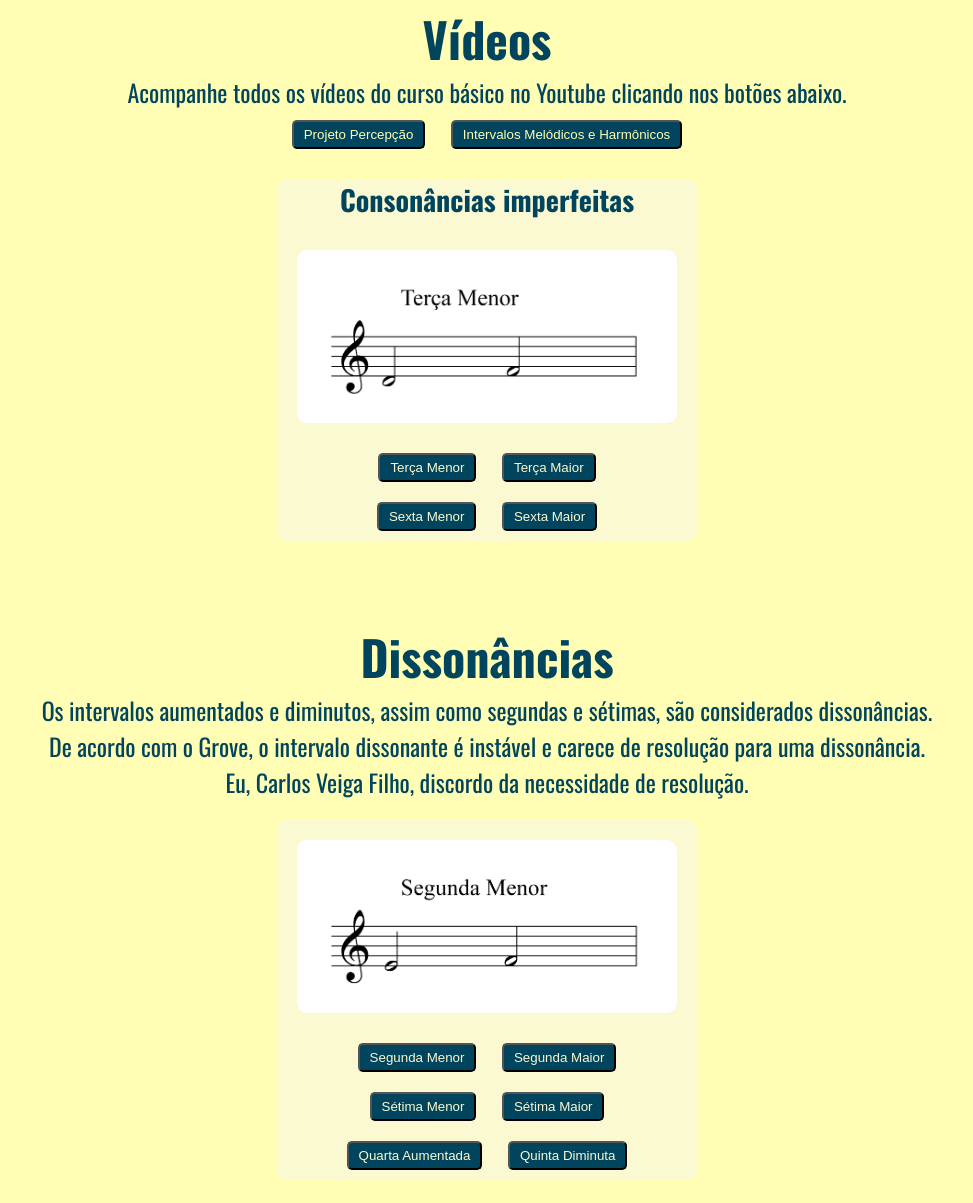
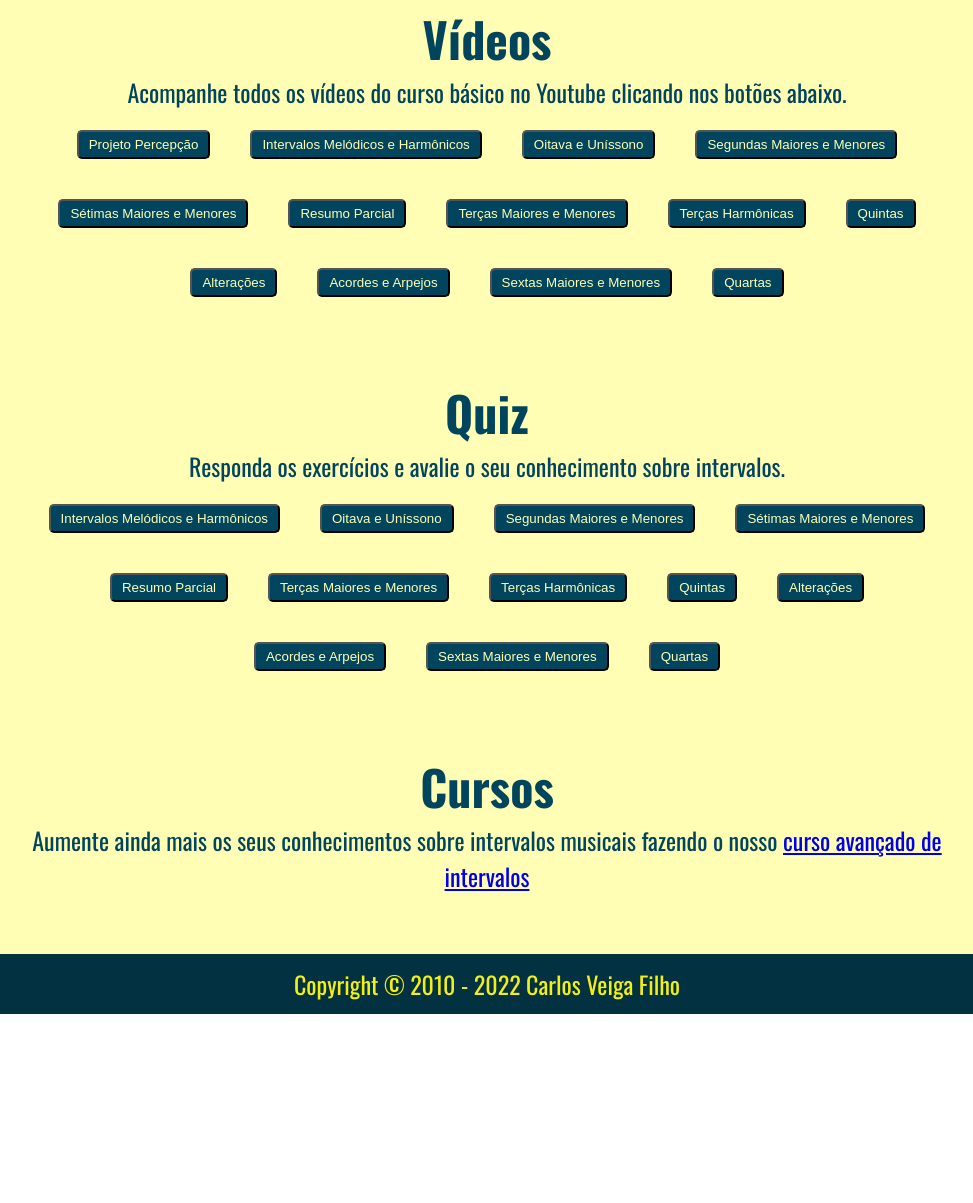
Before and after one commit to carlos5veiga/intervalos, a plain HTML site: page intervalos.html in a window 1280 px wide. Shown: the part 468-1671 px from the top of the page, without its empty margins (153-1126 px from the left). After the commit the page ends 1482 px from the top, so only its background shows below. Drawn offline with nearby package versions, Linux system fonts and the light colour scheme.

Commit message:
Project V2

```diff
--- a/css/styles.css
+++ b/css/styles.css
@@ -148,6 +148,17 @@ main {
     margin: 10px;
 }
 
+.btn-container-all {
+    display: flex;
+    flex-wrap: wrap;
+    justify-content: center;
+}
+
+.btn-container-all button {
+    margin: 20px;
+    padding: 5px 10px;
+}
+
 .footer-title {
     color: #f3ef15;
     font-size: 1rem;
@@ -158,6 +169,10 @@ main {
     color: #fffeb4;
     background-color: #00455d;
     text-decoration: none;
+}
+
+#cursos {
+    margin-bottom: 60px;
 }
 
 @media(min-width: 576px) {
--- a/intervalos.html
+++ b/intervalos.html
@@ -36,11 +36,12 @@
 
     <header class="nav-container">
         <nav class="nav-main">
-            <a class="nav-brand" href="#">Intervalos</a>
+            <a class="nav-brand" href="index.html">Intervalos</a>
             <ul class="menu-items">
                 <li><a href="#introducao">Introdução</a></li>
                 <li><a href="#videos">Vídeos</a></li>
                 <li><a href="#quiz">Quiz</a></li>
+                <li><a href="#cursos">Cursos</a></li>
                 <li><a href="index.html">Home</a></li>
             </ul>
         </nav>
@@ -49,7 +50,7 @@
     <main>
         <section class="section-container" id="introducao">
             <h1 class="section-title">Introdução</h1>
-            <p class="section-description">Esta página oferece gratuitamente um curso básico de intervalos através de vídeos e exercícios de percepção de intervalos (Quiz).<br> Você pode fazer todo o curso e se desejar se aprofundar pode comprar o meu curso completo de intervalos clicando
+            <p class="section-description">Esta página oferece gratuitamente um curso básico de intervalos através de vídeos e exercícios de percepção de intervalos (Quiz).<br> Você pode fazer todo o curso e se desejar se aprofundar pode conhecer o meu curso completo de intervalos clicando
                 <a href="https://semanadamusica.tutoriaisemmusica.com.br/7b39854/semana-da-musica/venda-curso-intervalos" target="_blank">aqui</a>. O curso completo possui mais vídeos, exercícios, teoria e percepção para você dominar os intervalos musicais.
             </p>
         </section>
@@ -59,66 +60,51 @@
             </p>
             <div class="card">
                 <div class="card-container">
-                    <div class="btn-container">
+                    <div class="btn-container-all">
                         <button class="card-button"><a href="https://youtu.be/rLIlNVrV6Kg" target="blank"">Projeto Percepção</a></button>
                         <button class="card-button"><a href="https://youtu.be/MqUINJXEpKg" target="blank"">Intervalos Melódicos e Harmônicos</a></button>
-                    </div>
-                </div>
-                <div class="card-container">
-                    <div class="card-item">
-                        <h3>Consonâncias imperfeitas</h3>
-                        <img name="consimperfeita" src="img/terca-menor.jpg" alt="Imperfeitas">
-                        <div class="btn-container">
-                            <button class="card-button" id="btn-terca-menor">Terça Menor</button>
-                            <button class="card-button" id="btn-terca-maior">Terça Maior</button>
-                        </div>
-                        <div class="btn-container">
-                            <button class="card-button" id="btn-sexta-menor">Sexta Menor</button>
-                            <button class="card-button" id="btn-sexta-maior">Sexta Maior</button>
-                        </div>
+                        <button class="card-button"><a href="https://youtu.be/CTi9qxZcbBg" target="blank"">Oitava e Uníssono</a></button>
+                        <button class="card-button"><a href="https://youtu.be/13nATL1vL0s" target="blank"">Segundas Maiores e Menores</a></button>
+                        <button class="card-button"><a href="https://youtu.be/rtWR-Bvpwxw" target="blank"">Sétimas Maiores e Menores</a></button>
+                        <button class="card-button"><a href="https://youtu.be/9C0VzEd1wZI" target="blank"">Resumo Parcial</a></button>
+                        <button class="card-button"><a href="https://youtu.be/0rlZ6v3DL10" target="blank"">Terças Maiores e Menores</a></button>
+                        <button class="card-button"><a href="https://youtu.be/hbVZdXug6Js" target="blank"">Terças Harmônicas</a></button>
+                        <button class="card-button"><a href="https://youtu.be/2517wTStm5c" target="blank"">Quintas</a></button>
+                        <button class="card-button"><a href="https://youtu.be/yXPlnyDJHso" target="blank"">Alterações</a></button>
+                        <button class="card-button"><a href="https://youtu.be/8oCo8aBM678" target="blank"">Acordes e Arpejos</a></button>
+                        <button class="card-button"><a href="https://youtu.be/77itJhLRjtA" target="blank"">Sextas Maiores e Menores</a></button>
+                        <button class="card-button"><a href="https://youtu.be/cz1TPB0mSBU" target="blank"">Quartas</a></button>
                     </div>
                 </div>
             </div>
         </section>
-        <section class="section-container" id="dissonancias">
-            <h1 class="section-title">Dissonâncias</h1>
-            <p class="section-description">Os intervalos aumentados e diminutos, assim como segundas e sétimas, são considerados dissonâncias.<br> De acordo com o Grove, o intervalo dissonante é instável e carece de resolução para uma dissonância.<br> Eu, Carlos Veiga Filho, discordo
-                da necessidade de resolução.
+        <section class="section-container" id="quiz">
+            <h1 class="section-title">Quiz</h1>
+            <p class="section-description">Responda os exercícios e avalie o seu conhecimento sobre intervalos.
             </p>
             <div class="card">
                 <div class="card-container">
-                    <div class="card-item">
-                        <img name="dissonancia" src="img/segunda-menor.jpg" alt="Dissonancias">
-                        <div class="btn-container">
-                            <button class="card-button" id="btn-segunda-menor">Segunda Menor</button>
-                            <button class="card-button" id="btn-segunda-maior">Segunda Maior</button>
-                        </div>
-                        <div class="btn-container">
-                            <button class="card-button" id="btn-setima-menor">Sétima Menor</button>
-                            <button class="card-button" id="btn-setima-maior">Sétima Maior</button>
-                        </div>
-                        <div class="btn-container">
-                            <button class="card-button" id="btn-quarta-aum">Quarta Aumentada</button>
-                            <button class="card-button" id="btn-quinta-dim">Quinta Diminuta</button>
-                        </div>
+                    <div class="btn-container-all">
+                        <button class="card-button"><a href="http://carlosveigafilho.com.br/exerc2022/HarmMelod01.html" target="blank"">Intervalos Melódicos e Harmônicos</a></button>
+                        <button class="card-button"><a href="http://carlosveigafilho.com.br/exerc2022/UnissOitava02.html" target="blank"">Oitava e Uníssono</a></button>
+                        <button class="card-button"><a href="http://carlosveigafilho.com.br/exerc2022/Segundas03.html" target="blank"">Segundas Maiores e Menores</a></button>
+                        <button class="card-button"><a href="http://carlosveigafilho.com.br/exerc2022/Setimas04.html" target="blank"">Sétimas Maiores e Menores</a></button>
+                        <button class="card-button"><a href="http://carlosveigafilho.com.br/exerc2022/SetimasSegundas05.html" target="blank"">Resumo Parcial</a></button>
+                        <button class="card-button"><a href="http://carlosveigafilho.com.br/exerc2022/Tercas06.html" target="blank"">Terças Maiores e Menores</a></button>
+                        <button class="card-button"><a href="http://carlosveigafilho.com.br/exerc2022/TercasHarm07.html" target="blank"">Terças Harmônicas</a></button>
+                        <button class="card-button"><a href="http://carlosveigafilho.com.br/exerc2022/Quintas08.html" target="blank"">Quintas</a></button>
+                        <button class="card-button"><a href="http://carlosveigafilho.com.br/exerc2022/Alteracoes09.html" target="blank"">Alterações</a></button>
+                        <button class="card-button"><a href="http://carlosveigafilho.com.br/exerc2022/Acordes10.html" target="blank"">Acordes e Arpejos</a></button>
+                        <button class="card-button"><a href="http://carlosveigafilho.com.br/exerc2022/Sextas11.html" target="blank"">Sextas Maiores e Menores</a></button>
+                        <button class="card-button"><a href="http://carlosveigafilho.com.br/exerc2022/Quartas12.html" target="blank"">Quartas</a></button>
                     </div>
                 </div>
             </div>
         </section>
-        <section class="section-container" id="quartas">
-            <h1 class="section-title">Quartas</h1>
-            <p class="section-description">As quartas justas são casos especiais e podem ser consideradas consonâncias em alguns casos e dissonâncias em outros. Teóricos de diferentes períodos divergem em relação à classificação da quarta justa.
+        <section class="section-container" id="cursos">
+            <h1 class="section-title">Cursos</h1>
+            <p class="section-description">Aumente ainda mais os seus conhecimentos sobre intervalos musicais fazendo o nosso <a href="https://semanadamusica.tutoriaisemmusica.com.br/7b39854/semana-da-musica/venda-curso-intervalos" target="_blank">curso avançado de intervalos</a>
             </p>
-            <div class="card">
-                <div class="card-container">
-                    <div class="card-item">
-                        <img name="quarta" src="img/quarta.jpg" alt="Quarta">
-                        <div class="btn-container">
-                            <button class="card-button" id="btn-quarta">Quarta Justa</button>
-                        </div>
-                    </div>
-                </div>
-            </div>
         </section>
 
     </main>
@@ -132,8 +118,6 @@
         </p>
     </footer>
 
-    <script src="js/script.js"></script>
-    <script src="tonejs/Tone.js"></script>
 </body>
 
 </html>
```
Also changed, not shown: index.html (+6 -2 lines).
